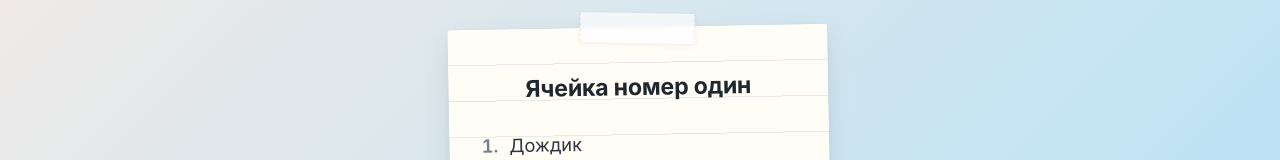
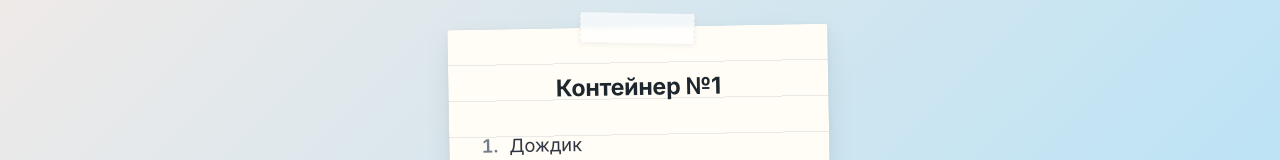
Before and after one commit to qrysem-ship-it/qrysem.ru, a plain HTML site: page box1.html in a window 1280 px wide. Shown: the part 216-376 px from the top of the page. Drawn offline with Linux system fonts and the light colour scheme.

Commit message:
Update box1.html

```diff
--- a/box1.html
+++ b/box1.html
@@ -3,7 +3,7 @@
 <head>
     <meta charset="UTF-8">
     <meta name="viewport" content="width=device-width, initial-scale=1.0">
-    <title>Ячейка номер один</title>
+    <title>Контейнер №1</title>
     <style>
         * {
             box-sizing: border-box;
@@ -102,7 +102,7 @@
 
     <main class="note-card">
         <div class="tape" aria-hidden="true"></div>
-        <h1>Ячейка номер один</h1>
+        <h1>Контейнер №1</h1>
         <ol>
             <li>Дождик</li>
             <li>Картон цветной</li>
```
